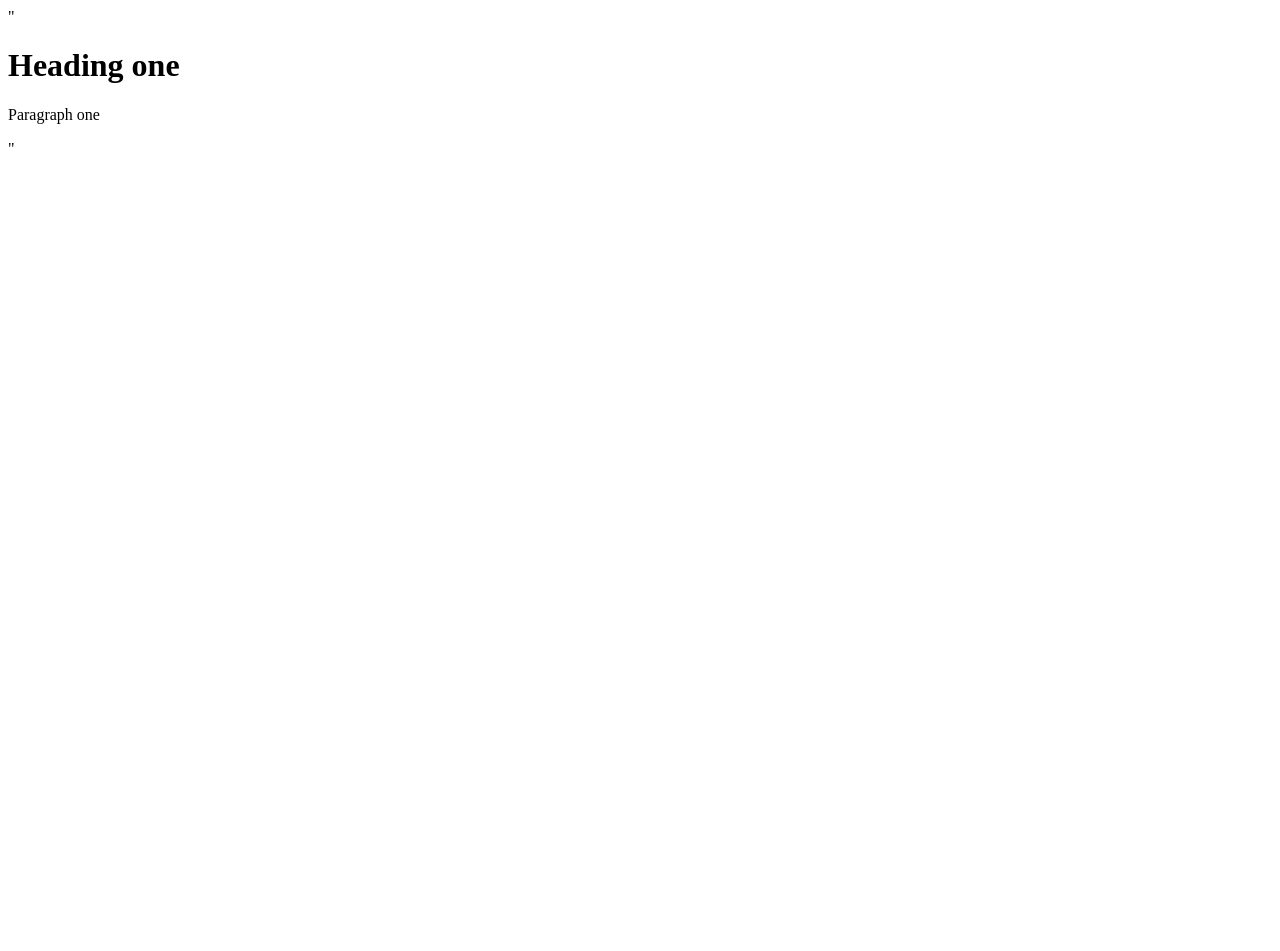
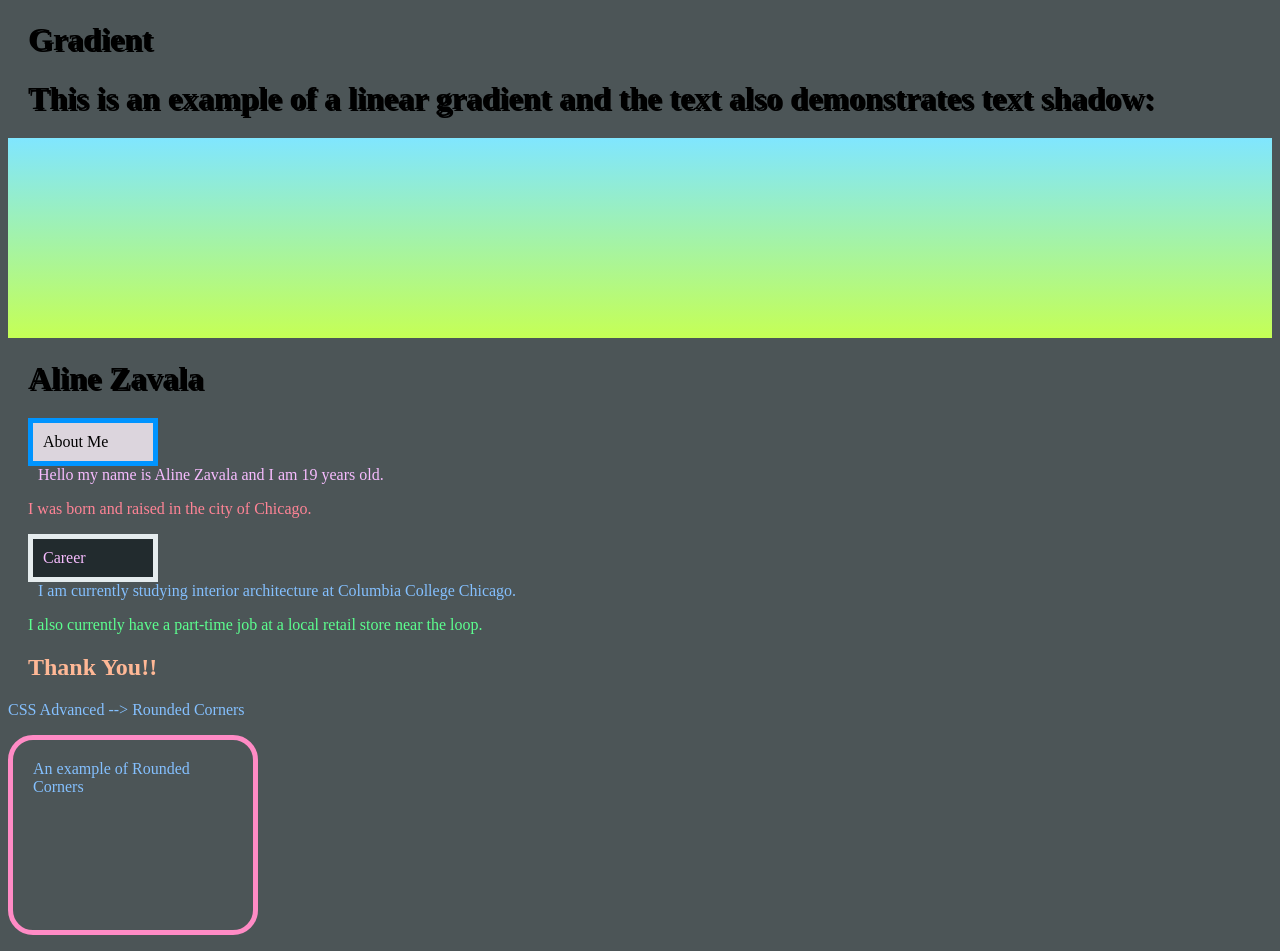
Before and after one commit to alinezavala/site2, a plain HTML site: page index.html in a window 1280 px wide. Before the commit the page ends 800 px from the top, so only its background shows below. Drawn offline with Linux system fonts and the light colour scheme.

Commit message:
index.html

```diff
--- a/index.html
+++ b/index.html
@@ -1,10 +1,34 @@
-"<!DOCTYPE html>
+<!DOCTYPE html>
 <html>
 <head>
-<link rel=”stylesheet” href=”mystyle.css”>
+<link rel="stylesheet" href="mystyle.css">
+</head>
+<style>
+#grad1 {
+  height: 200px;
+  background-color: #80e6ff; /* For browsers that do not support gradients */
+  background-image: linear-gradient(#80e6ff, #c5ff55);
+}
+</style>
 </head>
 <body>
-<h1> Heading one </h1>
-<p> Paragraph one </p>
+
+<h1>Gradient</h1>
+<h1>This is an example of a linear gradient and the text also demonstrates text shadow:</h1>
+
+<div id="grad1"></div>
+
 </body>
-</html>"
+<body>
+<h1> Aline Zavala </h1>
+<div id="siblings">About Me</div>
+<p1> Hello my name is Aline Zavala and I am 19 years old. <p/1>
+<p2> I was born and raised in the city of Chicago. <p/2>
+<div id="career">Career</div>
+<p3> I am currently studying interior architecture at Columbia College Chicago. <p/3>
+<p4> I also currently have a part-time job at a local retail store near the loop. <p/4>
+  <h2> Thank You!!</h2>
+  <p>CSS Advanced --> Rounded Corners </p>
+<p id="rcorners2">An example of Rounded Corners</p>
+</body>
+</html>
--- a/mystyle.css
+++ b/mystyle.css
@@ -1,7 +1,52 @@
 body {
-background-color: lightblue;
+background-color: #4c5557;
 }
 h1 {
-color: navy;
+color: white;
 margin-left: 20px
 }
+h1 {
+  text-shadow: 2px 2px;
+  color: black;
+}
+p1 {
+  color: #f7bcff;
+  margin-left: 30px
+}
+p2 {
+  color: #ff8496;
+  margin-left: 20px
+}
+#career {
+padding: 10px;
+border: 5px solid #e5ecee;
+background: #222b2e;
+width: 100px;
+margin-left: 20px
+}
+p3 {
+  color: #84c0ff;
+  margin-left: 30px
+}
+p4 {
+  color: #5cff8f;
+  margin-left: 20px
+}
+#siblings {
+padding: 10px;
+border: 5px solid #0094ff;
+background: #dcd5dd;
+width: 100px;
+margin-left: 20px
+}
+h2 {
+color: #ffb896;
+margin-left: 20px
+}
+#rcorners2 {
+  border-radius: 25px;
+  border: 5px solid #ff8bc5;
+  padding: 20px;
+  width: 200px;
+  height: 150px;
+}
```
